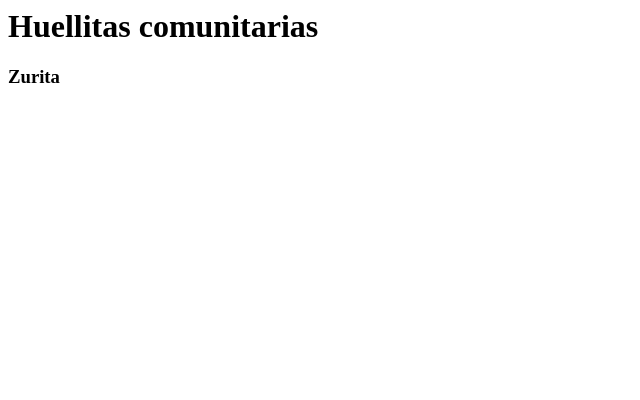
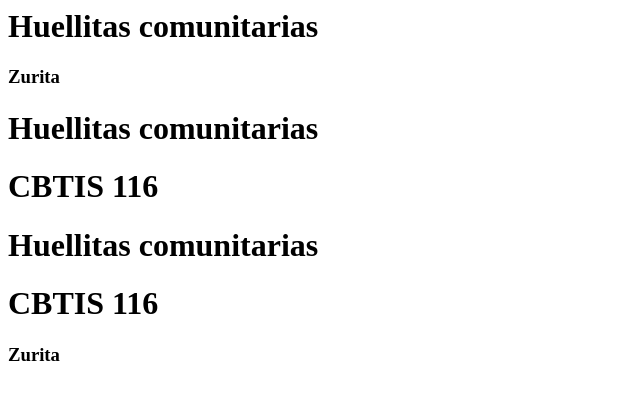
Before and after one commit to zuritahaydee71/huellitas_zurita, a plain HTML site: page index.html in a window 1280 px wide. Shown: the whole page, without its empty margins (0-640 px from the left). Drawn offline with Linux system fonts and the light colour scheme.

Commit message:
CBTIS Update index.html

```diff
--- a/index.html
+++ b/index.html
@@ -7,3 +7,8 @@
 <h3> Zurita </h3>
 </body>
 </html>
+<h1>Huellitas comunitarias</h1>
+<h1>CBTIS 116</h1>
+<h1>Huellitas comunitarias</h1>
+<h1>CBTIS 116</h1>
+<h3>Zurita</h3>
```
